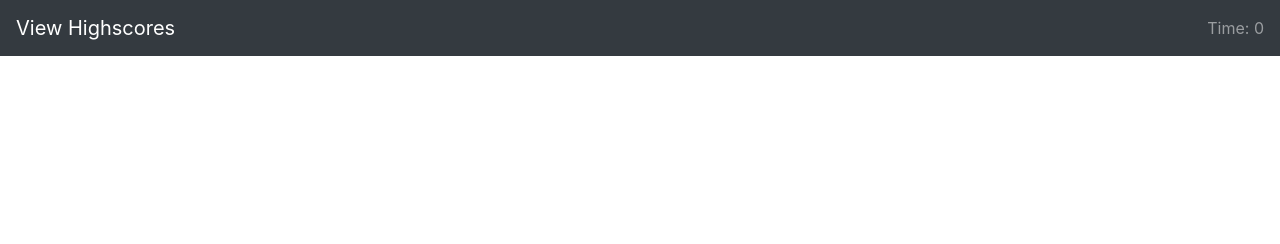
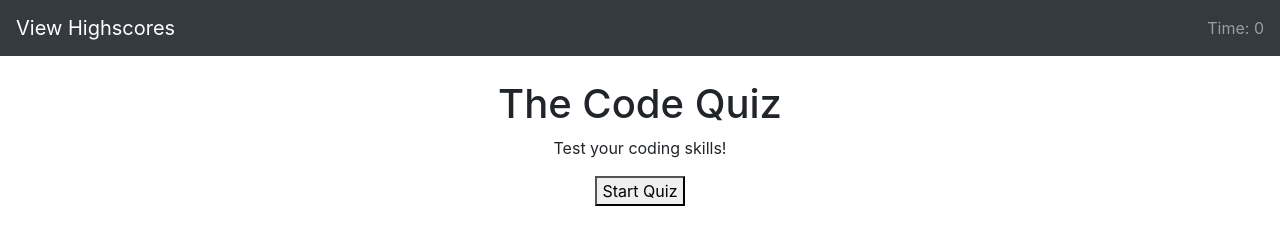
Before and after one commit to sa605935/CodeQuiz, a plain HTML site: page index.html in a window 1280 px wide. Drawn offline with nearby package versions, Linux system fonts and the light colour scheme.

Commit message:
Created the opening page for the website

```diff
--- a/index.html
+++ b/index.html
@@ -20,3 +20,12 @@
                 </div>
           </nav>
     </header>
+
+    <!-- OPENING PAGE -->
+    <section id="opening-page">
+        <div class="container text-center my-4">
+            <div class="row justify-content-center"><h1>The Code Quiz</h1></div>
+            <div class="row justify-content-center"><p>Test your coding skills!</p></div>
+            <div class="row justify-content-center"><button id="start">Start Quiz</button></div>
+        </div>
+    </section>
```
